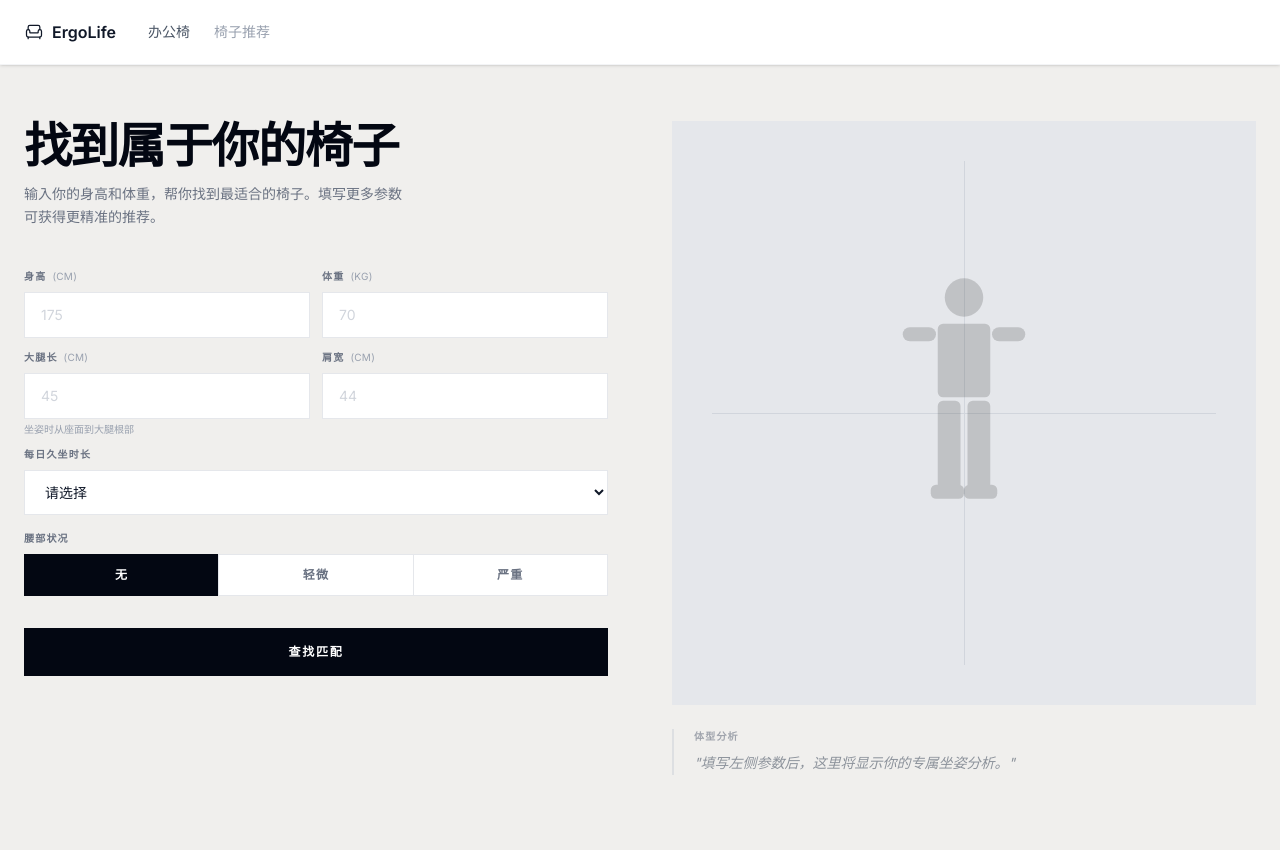
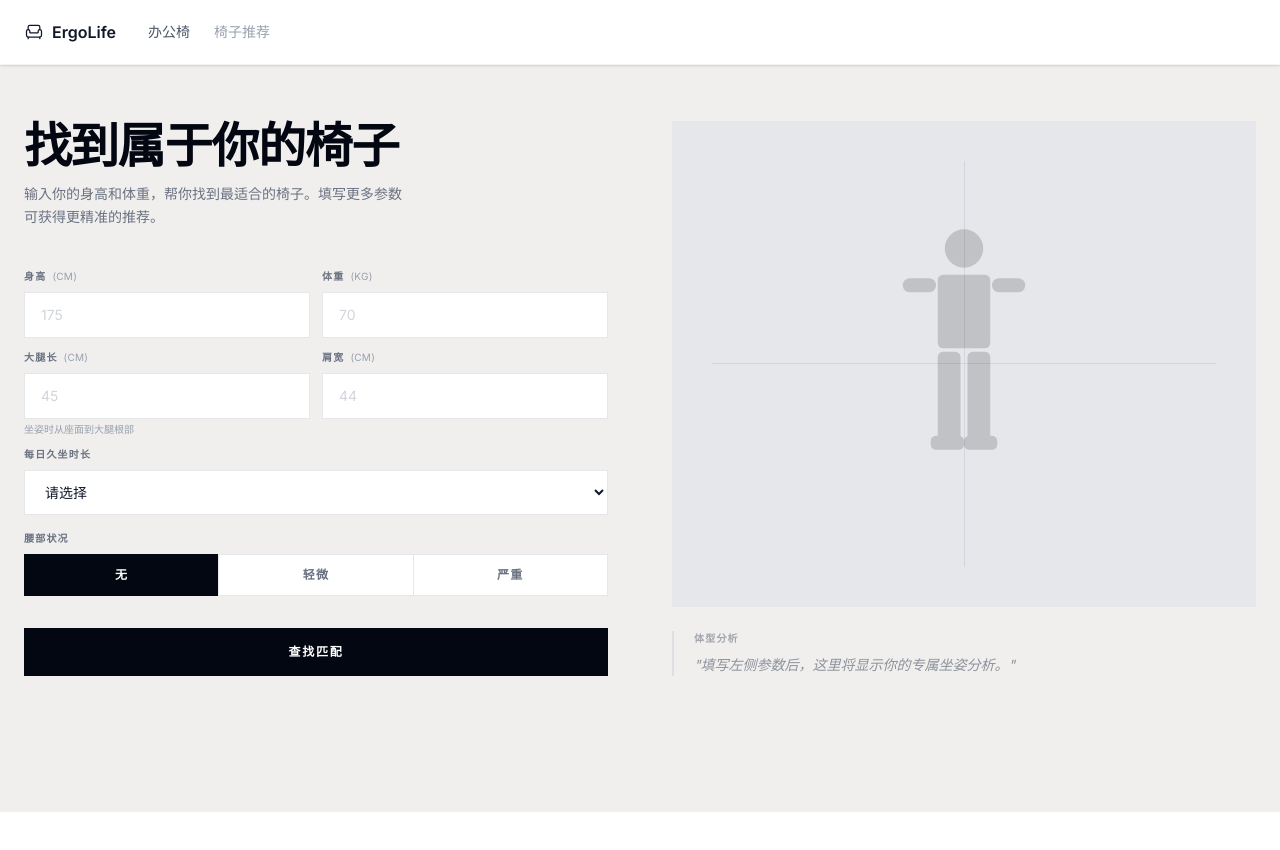
Before and after one commit to dorutowa-evs/ergolife, a Next.js app: page /recommend in a window 1280 px wide. Shown: the top 850 px of the page. After the commit the page ends 812 px from the top, so only its background shows below. Built offline with nearby package versions, Linux system fonts and the light colour scheme.

Commit message:
style(recommend): align illustration top/bottom with heading and button
- Container items-stretch so both sides share same height
- Right column flex-col, illustration flex-1 fills remaining space
- Description panel naturally sits at bottom

Co-Authored-By: Claude Sonnet 4.6 <noreply@anthropic.com>

```diff
--- a/src/app/recommend/RecommendClient.tsx
+++ b/src/app/recommend/RecommendClient.tsx
@@ -96,7 +96,7 @@ export function RecommendClient() {
 
       <div className="max-w-7xl mx-auto px-6 py-14">
         {/* Top section: form left, illustration right */}
-        <div className="flex gap-16 items-start mb-20">
+        <div className="flex gap-16 items-stretch mb-20">
 
           {/* Left: heading + form */}
           <div className="flex-1 min-w-0">
@@ -183,9 +183,9 @@ export function RecommendClient() {
           </div>
 
           {/* Right: illustration + description */}
-          <div className="flex-1 min-w-0">
-            {/* Body silhouette placeholder — always visible */}
-            <div className="relative bg-gray-200 flex items-center justify-center aspect-square overflow-hidden">
+          <div className="flex-1 min-w-0 flex flex-col">
+            {/* Body silhouette placeholder — fills space between top and description */}
+            <div className="relative bg-gray-200 flex items-center justify-center flex-1 overflow-hidden">
               {/* Crosshair lines */}
               <div className="absolute left-10 right-10 h-px bg-gray-300" />
               <div className="absolute top-10 bottom-10 left-1/2 w-px bg-gray-300" />
```
